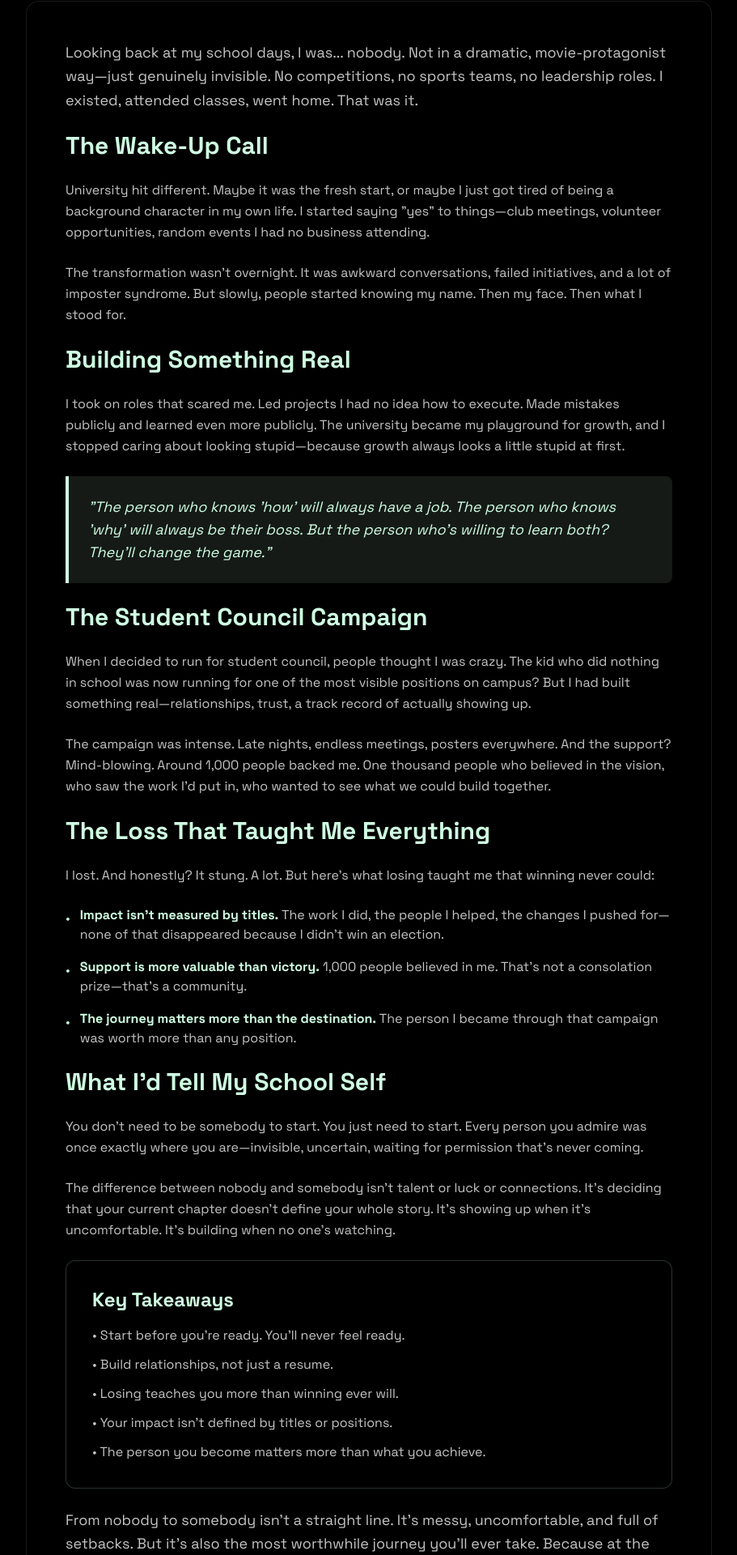
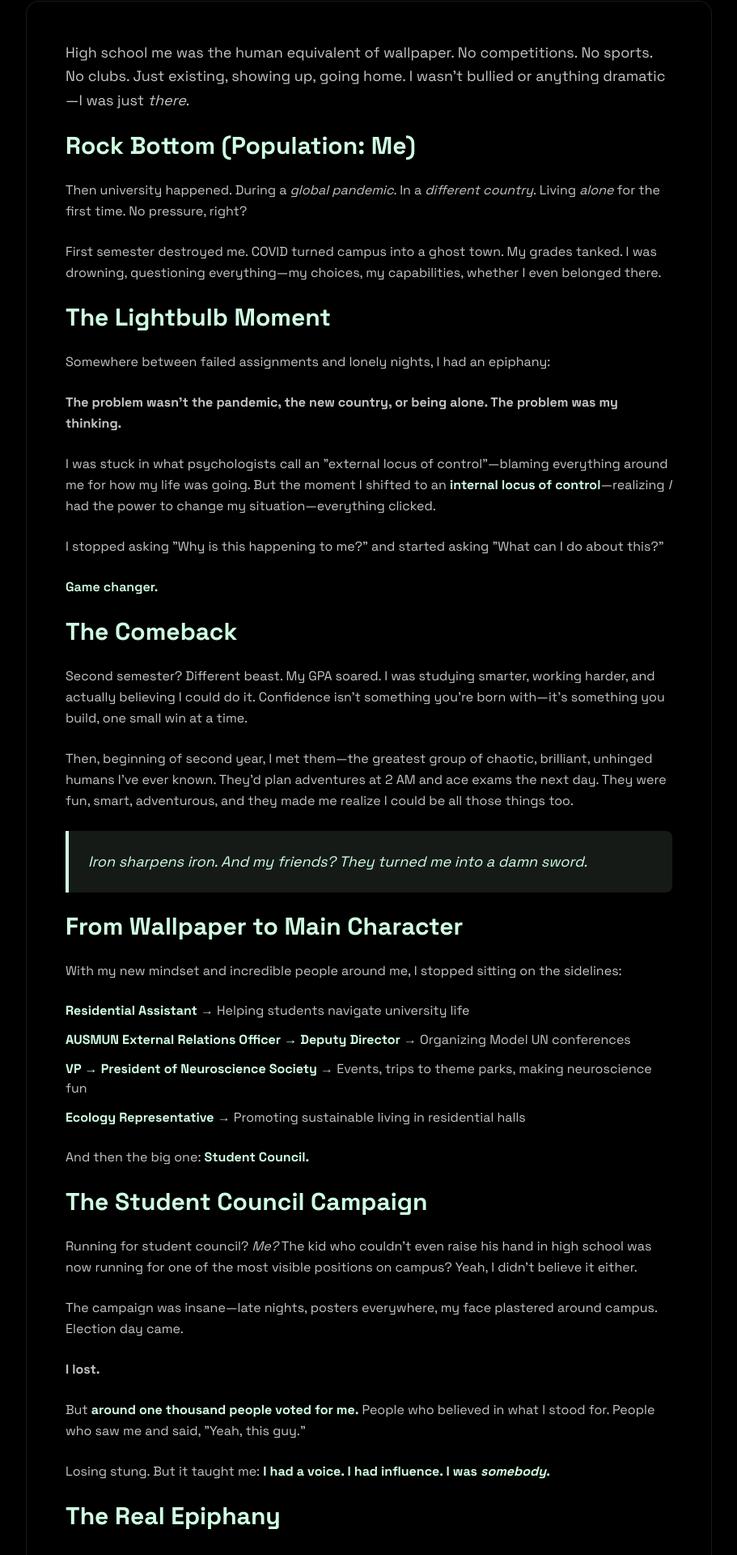
Before and after one commit to simplyarfan/portfolio, a Next.js app: page /blog/from-nobody-to-somebody in a window 1280 px wide. Shown: the part 811-2731 px from the top of the page at 81% size, without its empty margins (184-1095 px from the left). Built offline with nearby package versions, Linux system fonts and the light colour scheme.

Commit message:
Update blog: rewrote from-nobody-to-somebody with complete journey story

```diff
--- a/app/blog/[slug]/page.tsx
+++ b/app/blog/[slug]/page.tsx
@@ -16,106 +16,164 @@ const blogPosts: Record<string, {
 }> = {
   "from-nobody-to-somebody": {
     title: "From Nobody to Somebody: My University Journey",
-    date: "October 10, 2025",
-    readTime: "8 min read",
+    date: "October 25, 2025",
+    readTime: "6 min read",
     tags: ["Personal Growth", "Leadership", "University Life"],
     heroImage: "/images/blog_nobody.png",
     content: (
       <>
         <p className="text-accent/80 leading-relaxed text-lg">
-          Looking back at my school days, I was... nobody. Not in a dramatic, movie-protagonist way—just genuinely invisible. No competitions, no sports teams, no leadership roles. I existed, attended classes, went home. That was it.
+          High school me was the human equivalent of wallpaper. No competitions. No sports. No clubs. Just existing, showing up, going home. I wasn't bullied or anything dramatic—I was just <em>there</em>.
         </p>
 
         <h2 className="text-3xl font-bold text-primary mt-12 mb-6">
-          The Wake-Up Call
+          Rock Bottom (Population: Me)
         </h2>
 
         <p className="text-accent/80 leading-relaxed">
-          University hit different. Maybe it was the fresh start, or maybe I just got tired of being a background character in my own life. I started saying "yes" to things—club meetings, volunteer opportunities, random events I had no business attending.
+          Then university happened. During a <em>global pandemic</em>. In a <em>different country</em>. Living <em>alone</em> for the first time. No pressure, right?
         </p>
 
         <p className="text-accent/80 leading-relaxed">
-          The transformation wasn't overnight. It was awkward conversations, failed initiatives, and a lot of imposter syndrome. But slowly, people started knowing my name. Then my face. Then what I stood for.
+          First semester destroyed me. COVID turned campus into a ghost town. My grades tanked. I was drowning, questioning everything—my choices, my capabilities, whether I even belonged there.
         </p>
 
         <h2 className="text-3xl font-bold text-primary mt-12 mb-6">
-          Building Something Real
+          The Lightbulb Moment
         </h2>
 
         <p className="text-accent/80 leading-relaxed">
-          I took on roles that scared me. Led projects I had no idea how to execute. Made mistakes publicly and learned even more publicly. The university became my playground for growth, and I stopped caring about looking stupid—because growth always looks a little stupid at first.
+          Somewhere between failed assignments and lonely nights, I had an epiphany:
+        </p>
+
+        <p className="text-accent/80 leading-relaxed font-semibold">
+          <strong>The problem wasn't the pandemic, the new country, or being alone. The problem was my thinking.</strong>
+        </p>
+
+        <p className="text-accent/80 leading-relaxed">
+          I was stuck in what psychologists call an "external locus of control"—blaming everything around me for how my life was going. But the moment I shifted to an <strong className="text-primary">internal locus of control</strong>—realizing <em>I</em> had the power to change my situation—everything clicked.
+        </p>
+
+        <p className="text-accent/80 leading-relaxed">
+          I stopped asking "Why is this happening to me?" and started asking "What can I do about this?"
+        </p>
+
+        <p className="text-accent/80 leading-relaxed font-semibold text-primary">
+          Game changer.
+        </p>
+
+        <h2 className="text-3xl font-bold text-primary mt-12 mb-6">
+          The Comeback
+        </h2>
+
+        <p className="text-accent/80 leading-relaxed">
+          Second semester? Different beast. My GPA soared. I was studying smarter, working harder, and actually believing I could do it. Confidence isn't something you're born with—it's something you build, one small win at a time.
+        </p>
+
+        <p className="text-accent/80 leading-relaxed">
+          Then, beginning of second year, I met them—the greatest group of chaotic, brilliant, unhinged humans I've ever known. They'd plan adventures at 2 AM and ace exams the next day. They were fun, smart, adventurous, and they made me realize I could be all those things too.
         </p>
 
         <div className="bg-primary/10 border-l-4 border-primary p-6 my-8 rounded-r-lg">
           <p className="text-primary italic text-lg">
-            "The person who knows 'how' will always have a job. The person who knows 'why' will always be their boss. But the person who's willing to learn both? They'll change the game."
+            Iron sharpens iron. And my friends? They turned me into a damn sword.
           </p>
         </div>
+
+        <h2 className="text-3xl font-bold text-primary mt-12 mb-6">
+          From Wallpaper to Main Character
+        </h2>
+
+        <p className="text-accent/80 leading-relaxed">
+          With my new mindset and incredible people around me, I stopped sitting on the sidelines:
+        </p>
+
+        <ul className="space-y-3 text-accent/80 my-6">
+          <li><strong className="text-primary">Residential Assistant</strong> → Helping students navigate university life</li>
+          <li><strong className="text-primary">AUSMUN External Relations Officer → Deputy Director</strong> → Organizing Model UN conferences</li>
+          <li><strong className="text-primary">VP → President of Neuroscience Society</strong> → Events, trips to theme parks, making neuroscience fun</li>
+          <li><strong className="text-primary">Ecology Representative</strong> → Promoting sustainable living in residential halls</li>
+        </ul>
+
+        <p className="text-accent/80 leading-relaxed">
+          And then the big one: <strong className="text-primary">Student Council.</strong>
+        </p>
 
         <h2 className="text-3xl font-bold text-primary mt-12 mb-6">
           The Student Council Campaign
         </h2>
 
         <p className="text-accent/80 leading-relaxed">
-          When I decided to run for student council, people thought I was crazy. The kid who did nothing in school was now running for one of the most visible positions on campus? But I had built something real—relationships, trust, a track record of actually showing up.
+          Running for student council? <em>Me?</em> The kid who couldn't even raise his hand in high school was now running for one of the most visible positions on campus? Yeah, I didn't believe it either.
         </p>
 
         <p className="text-accent/80 leading-relaxed">
-          The campaign was intense. Late nights, endless meetings, posters everywhere. And the support? Mind-blowing. Around 1,000 people backed me. One thousand people who believed in the vision, who saw the work I'd put in, who wanted to see what we could build together.
+          The campaign was insane—late nights, posters everywhere, my face plastered around campus. Election day came.
+        </p>
+
+        <p className="text-accent/80 leading-relaxed font-semibold">
+          <strong>I lost.</strong>
+        </p>
+
+        <p className="text-accent/80 leading-relaxed">
+          But <strong className="text-primary">around one thousand people voted for me.</strong> People who believed in what I stood for. People who saw me and said, "Yeah, this guy."
+        </p>
+
+        <p className="text-accent/80 leading-relaxed">
+          Losing stung. But it taught me: <strong className="text-primary">I had a voice. I had influence. I was <em>somebody</em>.</strong>
         </p>
 
         <h2 className="text-3xl font-bold text-primary mt-12 mb-6">
-          The Loss That Taught Me Everything
+          The Real Epiphany
         </h2>
 
         <p className="text-accent/80 leading-relaxed">
-          I lost. And honestly? It stung. A lot. But here's what losing taught me that winning never could:
+          Writing this made me realize something bigger: <strong className="text-primary">Nobody is actually a "nobody."</strong>
+        </p>
+
+        <p className="text-accent/80 leading-relaxed">
+          Everyone is already "somebody"—they just don't see it yet. You don't need a title to matter. You don't need to win to have impact.
+        </p>
+
+        <p className="text-accent/80 leading-relaxed">
+          You just need three things:
         </p>
 
         <ul className="space-y-4 text-accent/80 my-6">
           <li className="flex items-start gap-3">
-            <span className="text-primary mt-1">•</span>
-            <span><strong className="text-primary">Impact isn't measured by titles.</strong> The work I did, the people I helped, the changes I pushed for—none of that disappeared because I didn't win an election.</span>
+            <span className="text-primary mt-1">1.</span>
+            <span><strong className="text-primary">Internal locus of control</strong> – Take ownership of your life. You're the author.</span>
           </li>
           <li className="flex items-start gap-3">
-            <span className="text-primary mt-1">•</span>
-            <span><strong className="text-primary">Support is more valuable than victory.</strong> 1,000 people believed in me. That's not a consolation prize—that's a community.</span>
+            <span className="text-primary mt-1">2.</span>
+            <span><strong className="text-primary">Positive mindset</strong> – Real positivity. The kind that says, "This sucks, but I can handle it."</span>
           </li>
           <li className="flex items-start gap-3">
-            <span className="text-primary mt-1">•</span>
-            <span><strong className="text-primary">The journey matters more than the destination.</strong> The person I became through that campaign was worth more than any position.</span>
+            <span className="text-primary mt-1">3.</span>
+            <span><strong className="text-primary">Good people</strong> – Find your tribe. The ones who challenge and support you.</span>
           </li>
         </ul>
 
         <h2 className="text-3xl font-bold text-primary mt-12 mb-6">
-          What I'd Tell My School Self
+          The Takeaway
         </h2>
 
         <p className="text-accent/80 leading-relaxed">
-          You don't need to be somebody to start. You just need to start. Every person you admire was once exactly where you are—invisible, uncertain, waiting for permission that's never coming.
+          You are not your circumstances. Mindset is everything. Surround yourself with excellence. Take the leap, even if you might fail.
         </p>
 
         <p className="text-accent/80 leading-relaxed">
-          The difference between nobody and somebody isn't talent or luck or connections. It's deciding that your current chapter doesn't define your whole story. It's showing up when it's uncomfortable. It's building when no one's watching.
+          And remember: <strong className="text-primary">You're already somebody. You always were.</strong>
         </p>
 
         <div className="bg-black/50 rounded-xl p-8 border border-primary/20 my-12">
-          <h3 className="text-2xl font-bold text-primary mb-4">Key Takeaways</h3>
-          <ul className="space-y-3 text-accent/80">
-            <li>• Start before you're ready. You'll never feel ready.</li>
-            <li>• Build relationships, not just a resume.</li>
-            <li>• Losing teaches you more than winning ever will.</li>
-            <li>• Your impact isn't defined by titles or positions.</li>
-            <li>• The person you become matters more than what you achieve.</li>
-          </ul>
+          <p className="text-accent/80 leading-relaxed text-lg italic">
+            From <em>thinking</em> I was nobody to <em>realizing</em> I was always somebody—that's the real journey.
+          </p>
         </div>
 
-        <p className="text-accent/80 leading-relaxed text-lg">
-          From nobody to somebody isn't a straight line. It's messy, uncomfortable, and full of setbacks. But it's also the most worthwhile journey you'll ever take. Because at the end, you're not just somebody—you're authentically, unapologetically yourself.
-        </p>
-
-        <p className="text-accent/80 leading-relaxed text-lg mt-6">
-          And that's worth more than any election.
+        <p className="text-accent/80 leading-relaxed text-lg mt-8">
+          Now go be somebody. (Spoiler: you already are.)
         </p>
       </>
     ),
```
